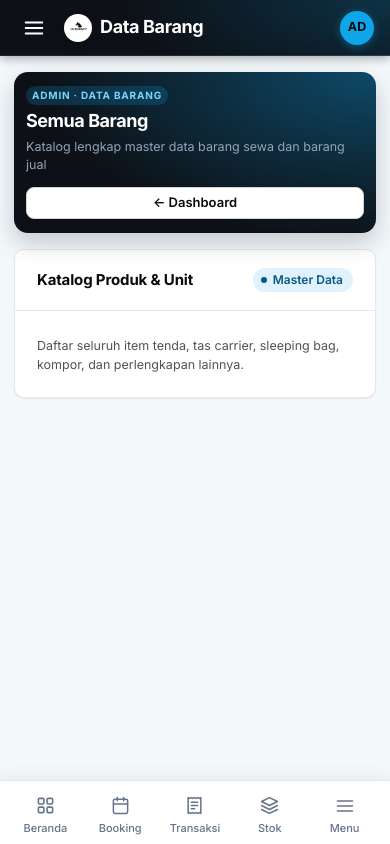
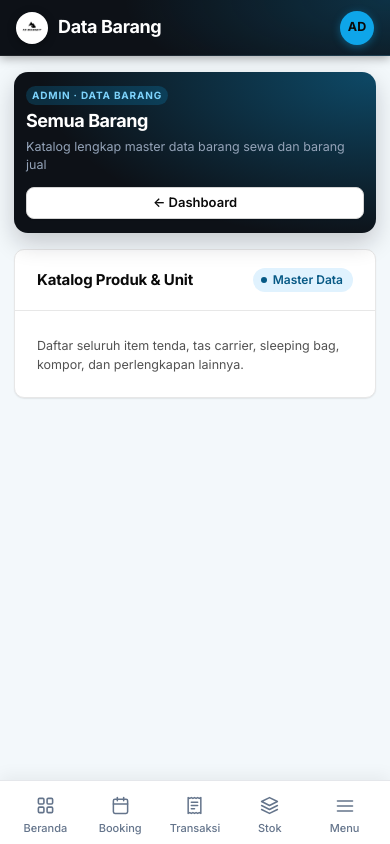
Before and after one commit to rasnab14/proyek-besar-pwlt, a Next.js app: page /admin/barang in a window 390 px wide. Built offline with nearby package versions, Linux system fonts and the light colour scheme; no server answers.

Commit message:
perubahan di mobile

```diff
--- a/components/mobile/MobileNav.tsx
+++ b/components/mobile/MobileNav.tsx
@@ -128,40 +128,18 @@ export default function MobileNav({ role, userName }: Props) {
               </svg>
             </button>
           ) : (
-            <button
-              type="button"
-              className="mob-hamburger-btn"
-              onClick={handleOpenMenu}
-              aria-label="Buka menu navigasi"
-              title="Buka menu"
-            >
-              <svg
-                width="22"
-                height="22"
-                viewBox="0 0 24 24"
-                fill="none"
-                stroke="currentColor"
-                strokeWidth="2.2"
-                strokeLinecap="round"
-                strokeLinejoin="round"
-              >
-                <line x1="3" y1="6" x2="21" y2="6" />
-                <line x1="3" y1="12" x2="21" y2="12" />
-                <line x1="3" y1="18" x2="21" y2="18" />
-              </svg>
-            </button>
+            <div className="mob-brand-logo-wrap" aria-hidden="true">
+              <img
+                src="/logo-19summit.jpg"
+                alt="19 Summit"
+                className="mob-brand-logo"
+                width={30}
+                height={30}
+              />
+            </div>
           )}
 
-          <div className="mob-brand-wrap">
-            <img
-              src="/logo-19summit.jpg"
-              alt="19 Summit"
-              className="mob-brand-logo"
-              width={28}
-              height={28}
-            />
-            <h1 className="mob-header-title">{currentTitle}</h1>
-          </div>
+          <h1 className="mob-header-title">{currentTitle}</h1>
         </div>
 
         <Link
--- a/components/mobile/mobile-nav.css
+++ b/components/mobile/mobile-nav.css
@@ -37,17 +37,38 @@
   .mob-header-left {
     display: flex;
     align-items: center;
-    gap: 12px;
+    gap: 10px;
     min-width: 0;
   }
 
-  .mob-hamburger-btn,
+  .mob-brand-logo-wrap {
+    width: 32px;
+    height: 32px;
+    border-radius: 50%;
+    background: #ffffff;
+    display: flex;
+    align-items: center;
+    justify-content: center;
+    flex-shrink: 0;
+    padding: 2px;
+    border: 1.5px solid rgba(255, 255, 255, 0.25);
+    box-shadow: 0 2px 8px rgba(0, 0, 0, 0.35);
+  }
+
+  .mob-brand-logo {
+    width: 100%;
+    height: 100%;
+    border-radius: 50%;
+    object-fit: contain;
+    display: block;
+  }
+
   .mob-back-btn {
-    width: 36px;
-    height: 36px;
+    width: 32px;
+    height: 32px;
     border-radius: 8px;
-    background: transparent;
-    border: none;
+    background: rgba(255, 255, 255, 0.08);
+    border: 1px solid rgba(255, 255, 255, 0.14);
     color: #ffffff;
     display: flex;
     align-items: center;
@@ -59,29 +80,9 @@
     -webkit-tap-highlight-color: transparent;
   }
 
-  .mob-hamburger-btn:active,
   .mob-back-btn:active {
-    background: rgba(255, 255, 255, 0.12);
+    background: rgba(255, 255, 255, 0.18);
     transform: scale(0.95);
-  }
-
-  .mob-brand-wrap {
-    display: flex;
-    align-items: center;
-    gap: 8px;
-    min-width: 0;
-  }
-
-  .mob-brand-logo {
-    width: 28px;
-    height: 28px;
-    border-radius: 50%;
-    background: #ffffff;
-    object-fit: contain;
-    padding: 1.5px;
-    flex-shrink: 0;
-    border: 1px solid rgba(255, 255, 255, 0.2);
-    box-shadow: 0 2px 6px rgba(0, 0, 0, 0.3);
   }
 
   .mob-header-title {
```
